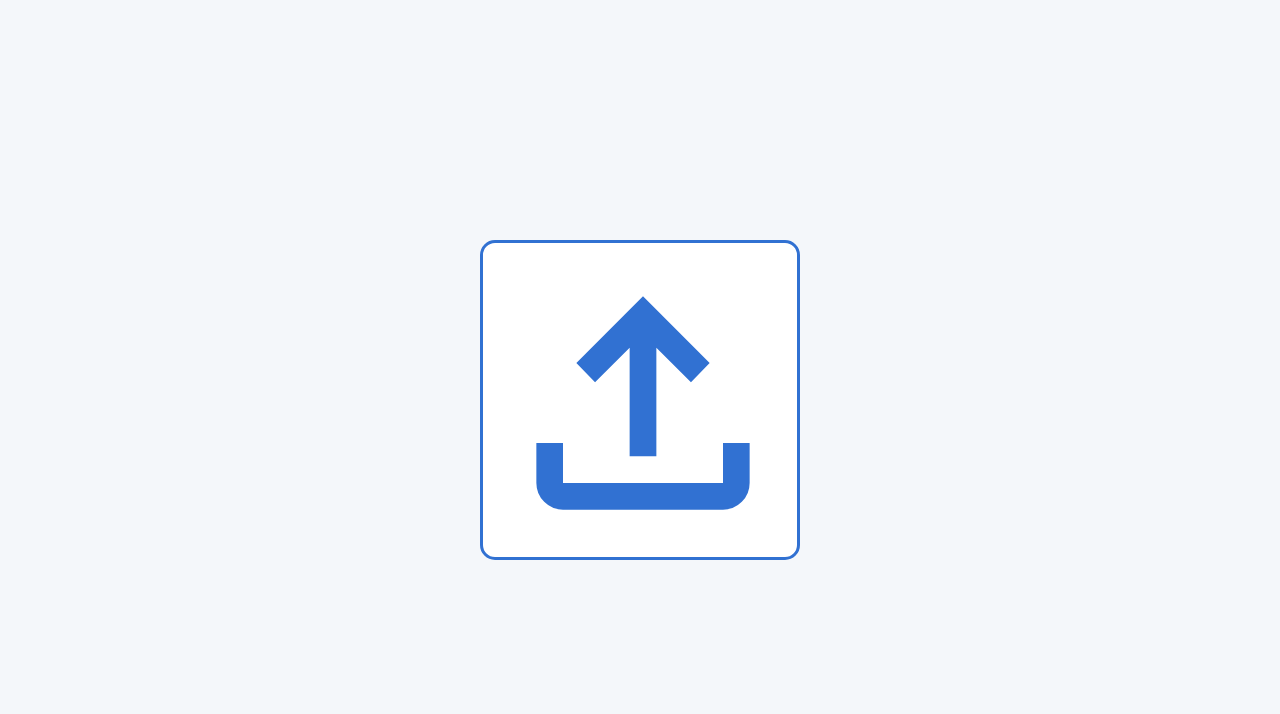
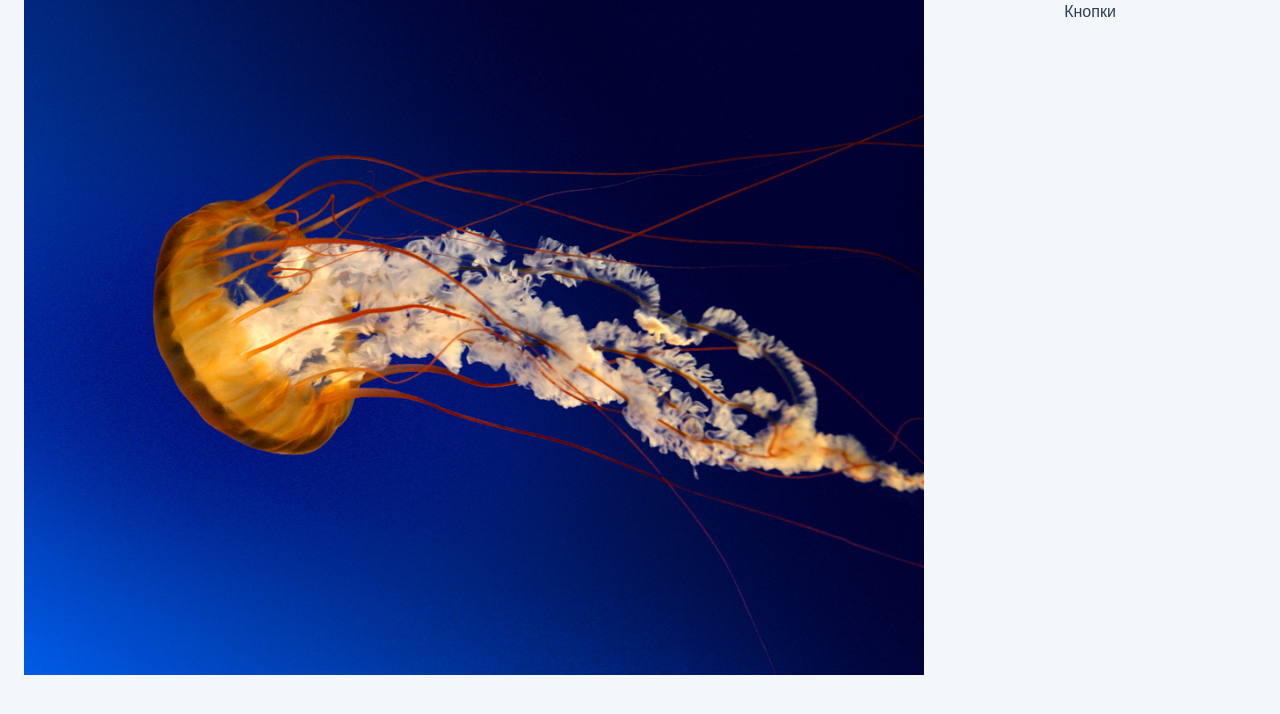
Before and after one commit to Lokol1337/eed-frontend, a Vue app: page /#/editor in a window 1280 px wide. Shown: the top 714 px of the page. Built offline with nearby package versions, Linux system fonts and the light colour scheme; what vue-session would draw is missing.

Commit message:
dd on constuctor

```diff
--- /dev/null
+++ b/src/views/EDITOR/constructor.vue
@@ -0,0 +1,54 @@
+<template>
+    <div class="container-fluid row">
+        <div class="col-9" @drop="dropBlock" @dragover="imgDown" id="dropzone" >
+            <img class="img" src="./Jellyfish.jpg" />
+        </div>
+        <div class="col-3">
+            <div class="">
+                <div @click="showBlocks">
+                    Кнопки
+                </div>
+                <div class="container-fluid g-0 row" style="display: none;">
+                    <div class="col-6">
+                        <img draggable="true" width="50px" height="50px" class=" DDimage" src="./Penguins.jpg" @drag="imgDown" @dragstart ="addBlock" />
+                    </div>
+                </div>
+            </div>
+        </div>
+    </div>
+</template>
+
+<script>
+
+export default {
+    data() {
+        return {
+            curEl: null,
+        }
+    },
+    methods: {
+        showBlocks(e) {
+            e.target.nextSibling.style.display = '';
+        },
+        addBlock(e) {
+            if (e.target.classList.contains('DDimage')) {
+                this.curEl = e.target;
+            }
+            console.log('start');
+        },
+        dropBlock(e) {
+            this.curEl.style.position = 'absolute';
+            this.curEl.style.left = e.pageX - e.target.getBoundingClientRect().left + 'px';
+            this.curEl.style.top = e.pageY -  e.target.getBoundingClientRect().top + 'px';
+            this.curEl.style.width = 50 + 'px';
+            this.curEl.style.height = 50 + 'px';
+
+            document.getElementById('dropzone').appendChild(this.curEl);
+            this.curEl = null;
+        },
+        imgDown(e) {
+            e.preventDefault();
+        }
+    }
+}
+</script>
--- a/src/views/EDITOR/editor.css
+++ b/src/views/EDITOR/editor.css
@@ -59,7 +59,8 @@ input[type="file"]{
     padding: 0.4rem;
     background-color:white;
     transition: all ease-in 0.2s;
-
+    text-decoration: none;
+    cursor: pointer;
 }
 .customBtn:hover{
     background-color: rgb(49, 113, 210);
@@ -67,3 +68,8 @@ input[type="file"]{
     transition: all ease-in 0.2s;
 
 }
+
+.img {
+    width: 100%;
+    height: 100%;
+}
--- a/src/views/EDITOR/editor.vue
+++ b/src/views/EDITOR/editor.vue
@@ -1,6 +1,7 @@
 
 <template>
-    <photoEditor />
+    <!-- <photoEditor /> -->
+    <constructor/>
 </template>
 
 <style>
@@ -9,11 +10,13 @@
 <link rel="stylesheet" href="https://fonts.googleapis.com/css2?family=Material+Symbols+Outlined:opsz,wght,FILL,GRAD@20..48,100..700,0..1,-50..200" />
 
 <script>
-import photoEditor from "./photoEditor";
+// import photoEditor from "./photoEditor";
+import constructor from "./constructor";
 
 export default {
     components: {
-        photoEditor,
+        // photoEditor,
+        constructor
     }
 }
 </script>
```
Also changed, not shown: src/views/EDITOR/Jellyfish.jpg (added), src/views/EDITOR/Penguins.jpg (added).
